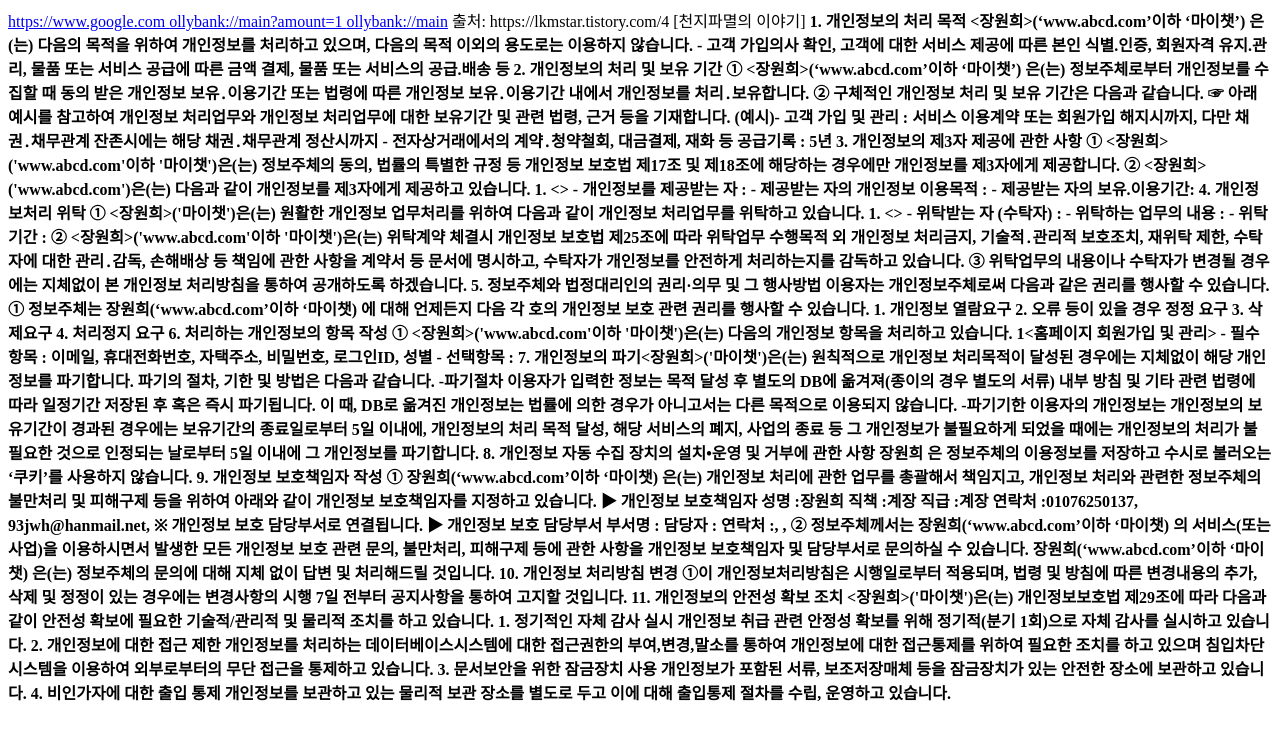
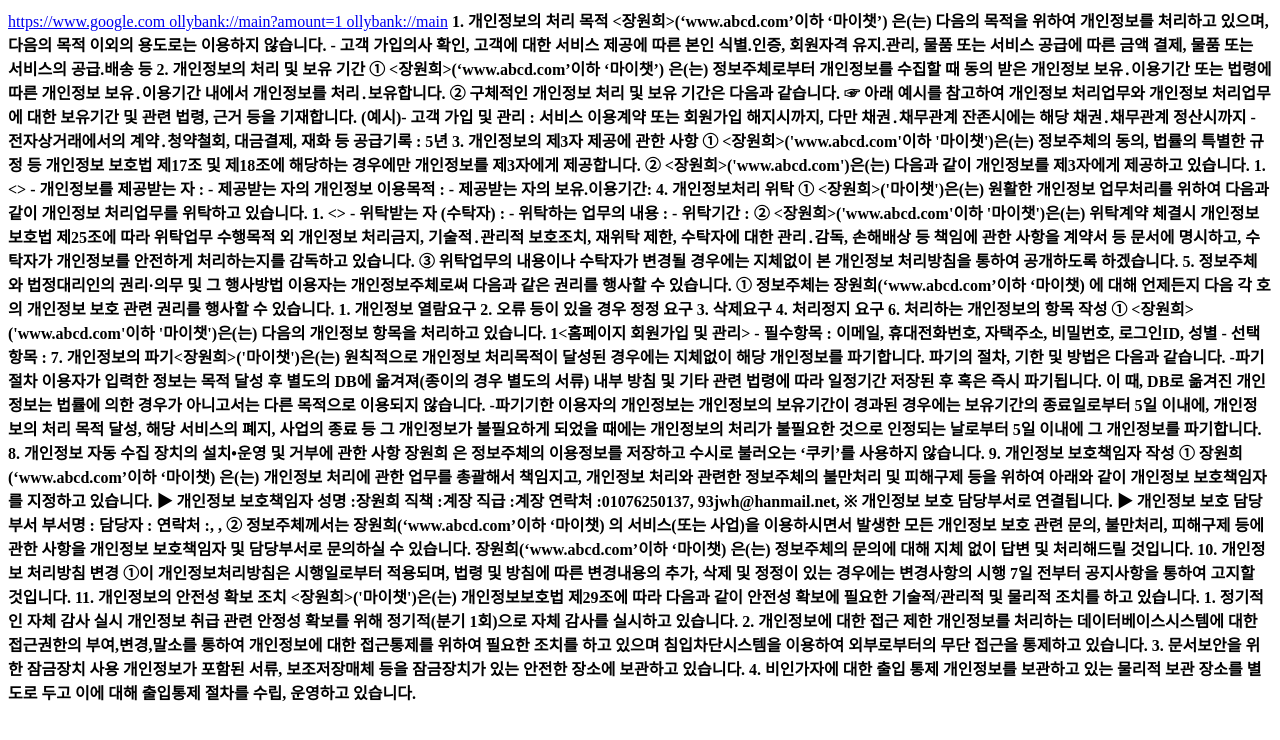
Before and after one commit to WONHEEJANG/web1, a plain HTML site: page index.html in a window 1280 px wide. Drawn offline with Linux system fonts and the light colour scheme.

Commit message:
Update index.html

```diff
--- a/index.html
+++ b/index.html
@@ -19,10 +19,10 @@
 <body>
 <a href="https://www.google.com"> https://www.google.com </a>
 
-<a href="ollybank://main?amount=1"> ollybank://main?amount=1 </a>
+<a href="ollybank://main?amount=1">   ollybank://main?amount=1 </a>
 
-<a href="ollybank://main"> ollybank://main</a>
-출처: https://lkmstar.tistory.com/4 [천지파멸의 이야기]
+<a href="ollybank://main">   ollybank://main</a>
+
   <strong>1. 개인정보의 처리 목적 <장원희>(‘www.abcd.com’이하 ‘마이챗’) 은(는) 다음의 목적을 위하여 개인정보를 처리하고 있으며, 다음의 목적 이외의 용도로는 이용하지 않습니다.
 - 고객 가입의사 확인, 고객에 대한 서비스 제공에 따른 본인 식별.인증, 회원자격 유지.관리, 물품 또는 서비스 공급에 따른 금액 결제, 물품 또는 서비스의 공급.배송 등
 
```
